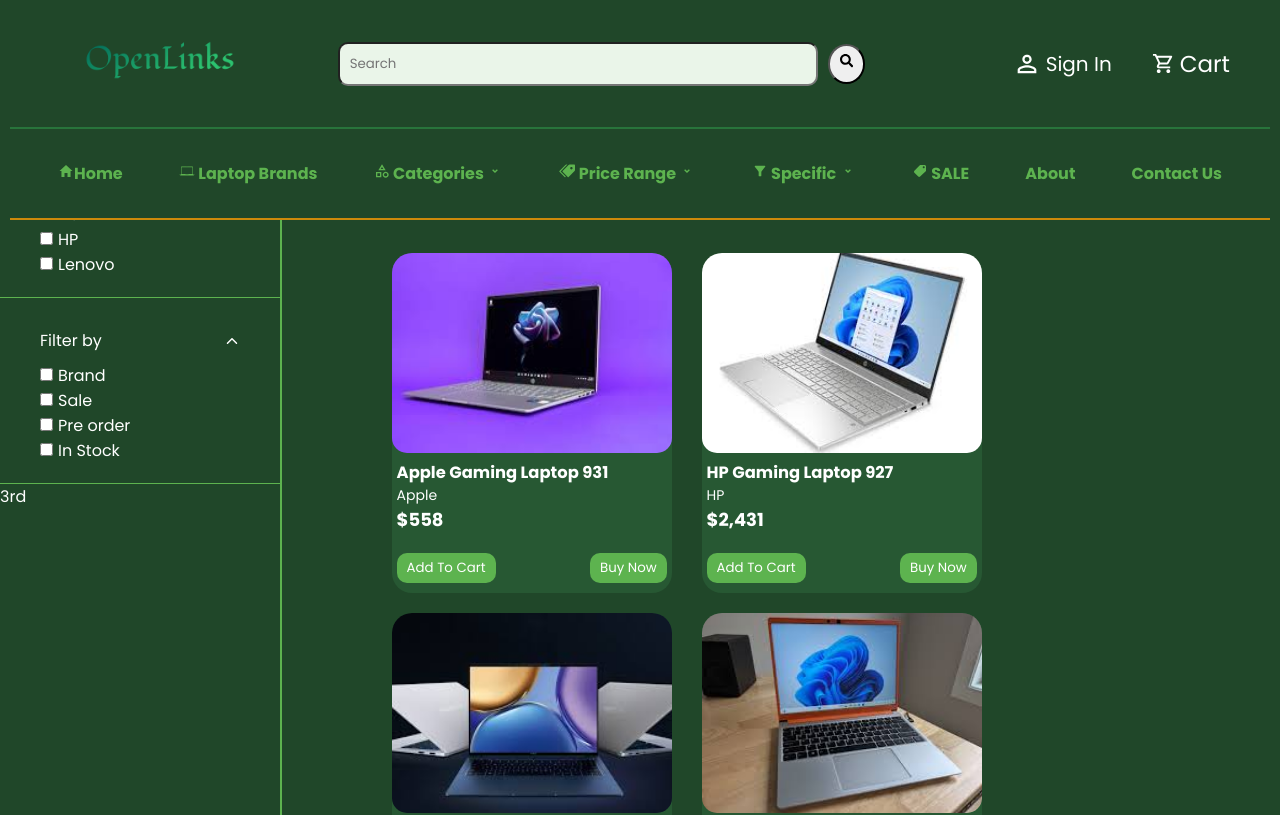
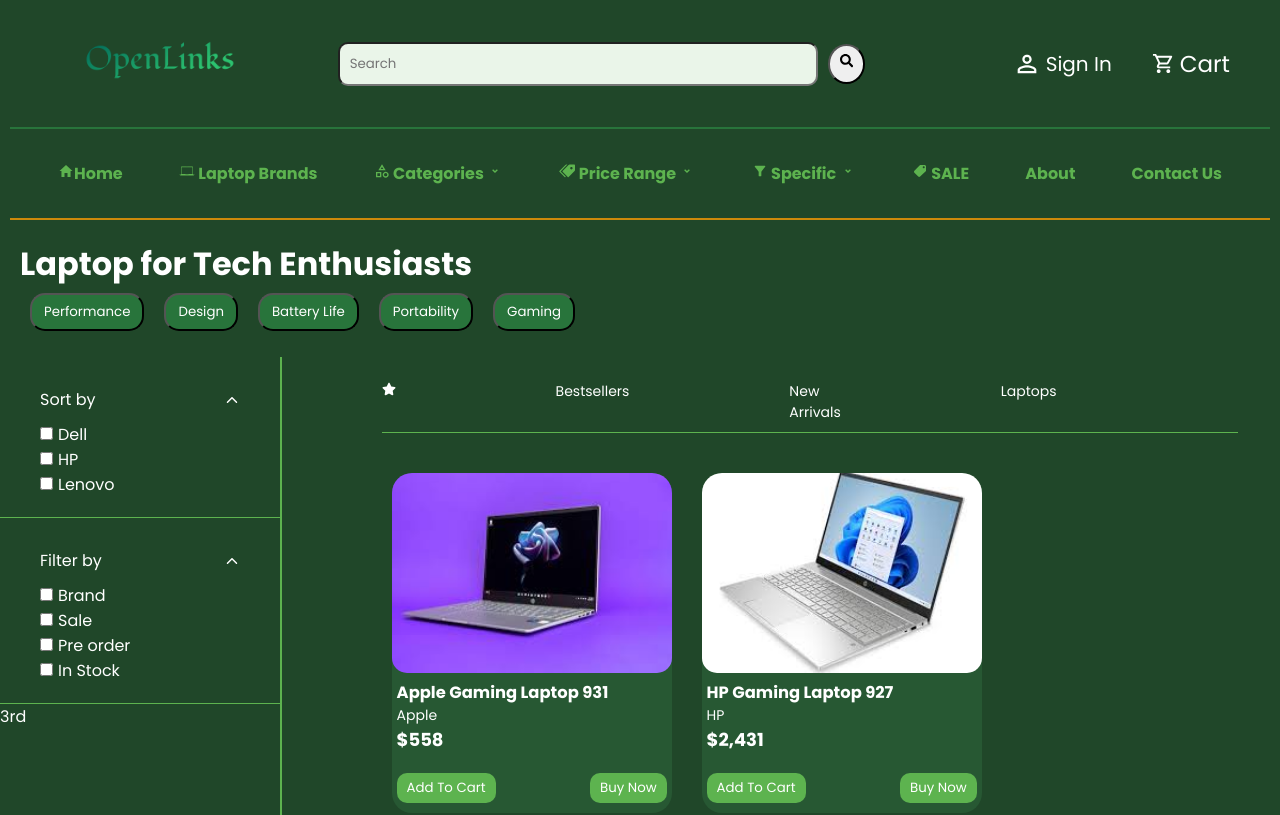
Before and after one commit to Gahbriehel/openlinks, a React (Create React App) app in the folder openlinks/: page / in a window 1280 px wide. Shown: the top 815 px of the page. Built offline with nearby package versions, Linux system fonts and the light colour scheme; data requests are answered from the project's data file.

Commit message:
added top margin to home component for improved spacing

```diff
--- a/openlinks/src/components/home.css
+++ b/openlinks/src/components/home.css
@@ -36,6 +36,7 @@
     background: var(--nav-bg-color);
     padding: 0;
     color: var(--light-text);
+    margin-top: 220px;
 }
 
 .heading {
```
